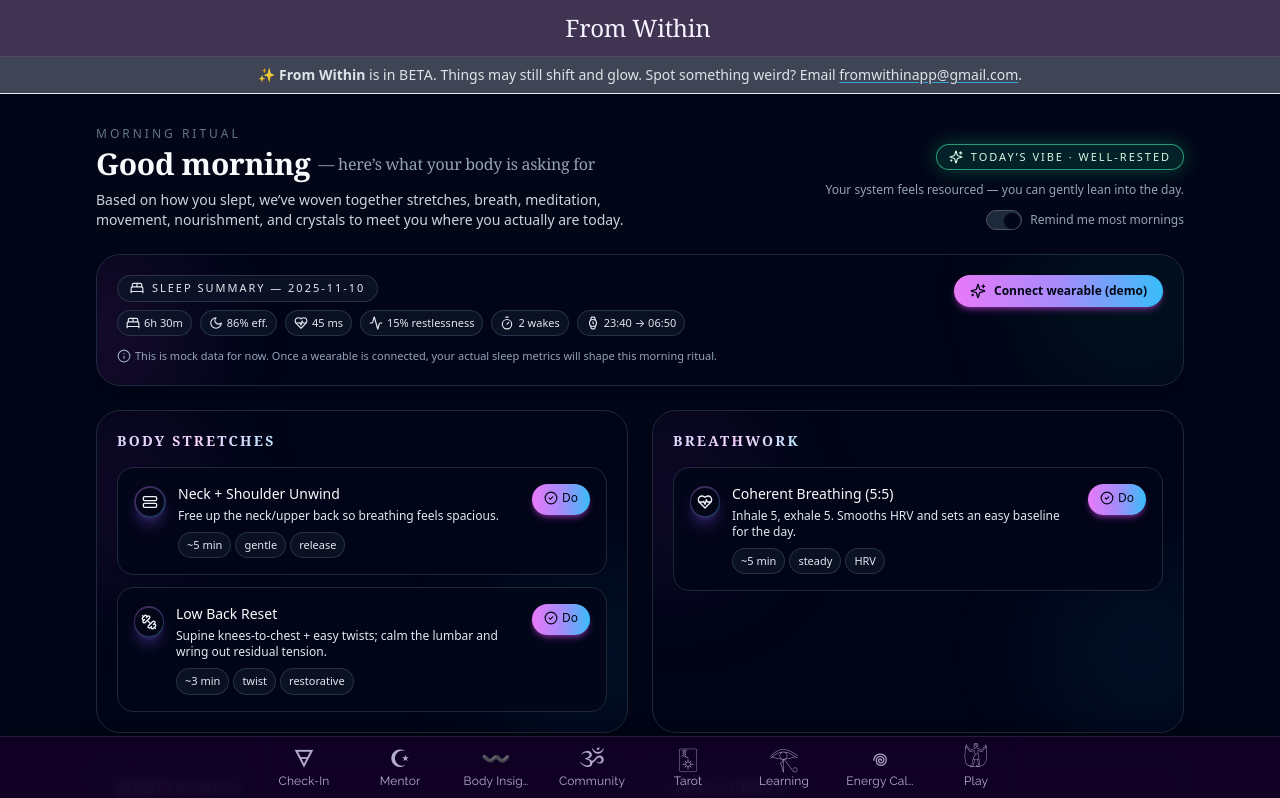
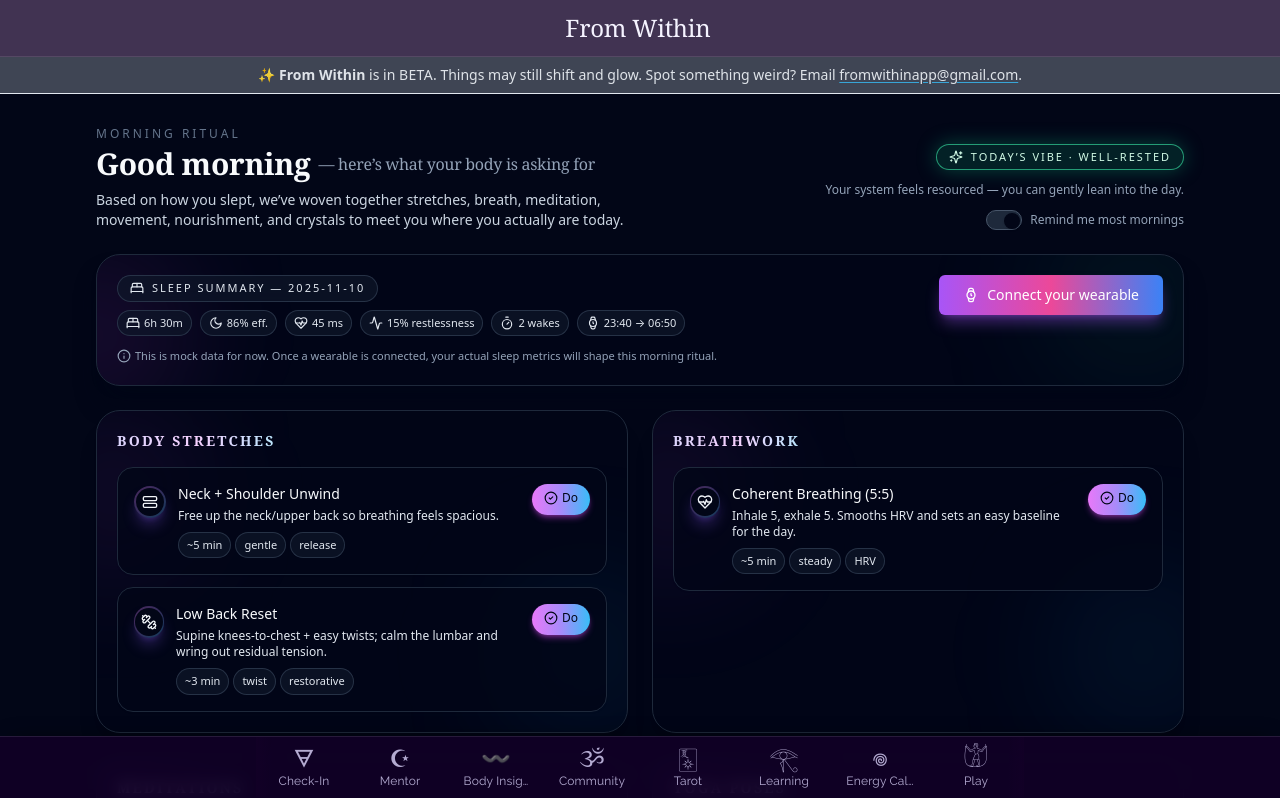
Before and after one commit to AraOm/fromwithinapp, a Next.js app: page /morning in a window 1280 px wide. Shown: the top 798 px of the page. Built offline with nearby package versions, Linux system fonts and the light colour scheme; a web font is replaced by a local one.

Commit message:
Use ConnectWearable dialog on Morning page

```diff
--- a/src/pages/morning.tsx
+++ b/src/pages/morning.tsx
@@ -1,5 +1,6 @@
 // src/pages/morning.tsx
 "use client";
+import { ConnectWearable } from "@/components/ConnectWearable";
 
 import React, { useMemo, useState, useEffect } from "react";
 import {
@@ -680,7 +681,7 @@ export default function MorningPage() {
           </div>
         </header>
 
-        {/* Sleep metrics + connect wearable (demo) */}
+        {/* Sleep metrics + connect wearable */}
         <section className="relative overflow-hidden rounded-3xl border border-slate-800 bg-slate-950/80 p-5 shadow-xl shadow-slate-950/70">
           <div className="pointer-events-none absolute -left-20 top-0 h-40 w-40 rounded-full bg-fuchsia-500/15 blur-3xl" />
           <div className="pointer-events-none absolute -right-10 bottom-0 h-44 w-44 rounded-full bg-emerald-500/10 blur-3xl" />
@@ -695,18 +696,11 @@ export default function MorningPage() {
               </div>
               <MetricRow sleep={sleep} />
             </div>
-            <button
-              className="inline-flex items-center justify-center rounded-full bg-gradient-to-r from-fuchsia-400 via-violet-400 to-sky-400 px-4 py-2 text-xs font-semibold text-slate-950 shadow-md shadow-fuchsia-500/40 transition hover:brightness-110 focus:outline-none focus:ring-2 focus:ring-sky-400/80 focus:ring-offset-2 focus:ring-offset-slate-950"
-              title="Connect a wearable"
-              onClick={() => {
-                alert(
-                  "Wearables menu:\n• Apple Watch\n• Oura Ring\n• WHOOP\n• Garmin\n• Fitbit\n• Polar\n• Withings\n• Google Pixel Watch\n• Samsung Galaxy Watch"
-                );
-              }}
-            >
-              <Sparkles className="mr-2 h-4 w-4" />
-              Connect wearable (demo)
-            </button>
+
+            {/* Connect wearable dialog button */}
+            <div className="flex items-start">
+              <ConnectWearable />
+            </div>
           </div>
 
           <p className="relative z-10 mt-3 flex items-center gap-1 text-[11px] text-slate-400">
```
